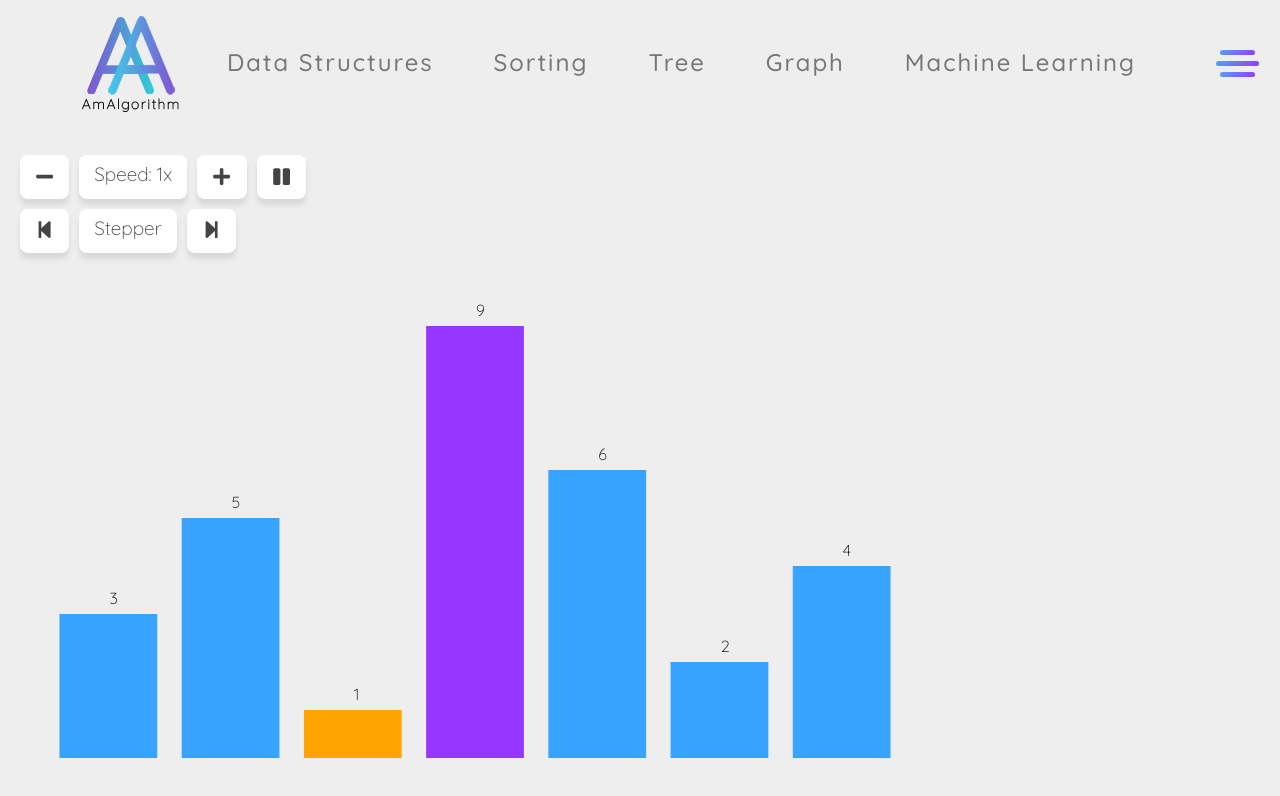
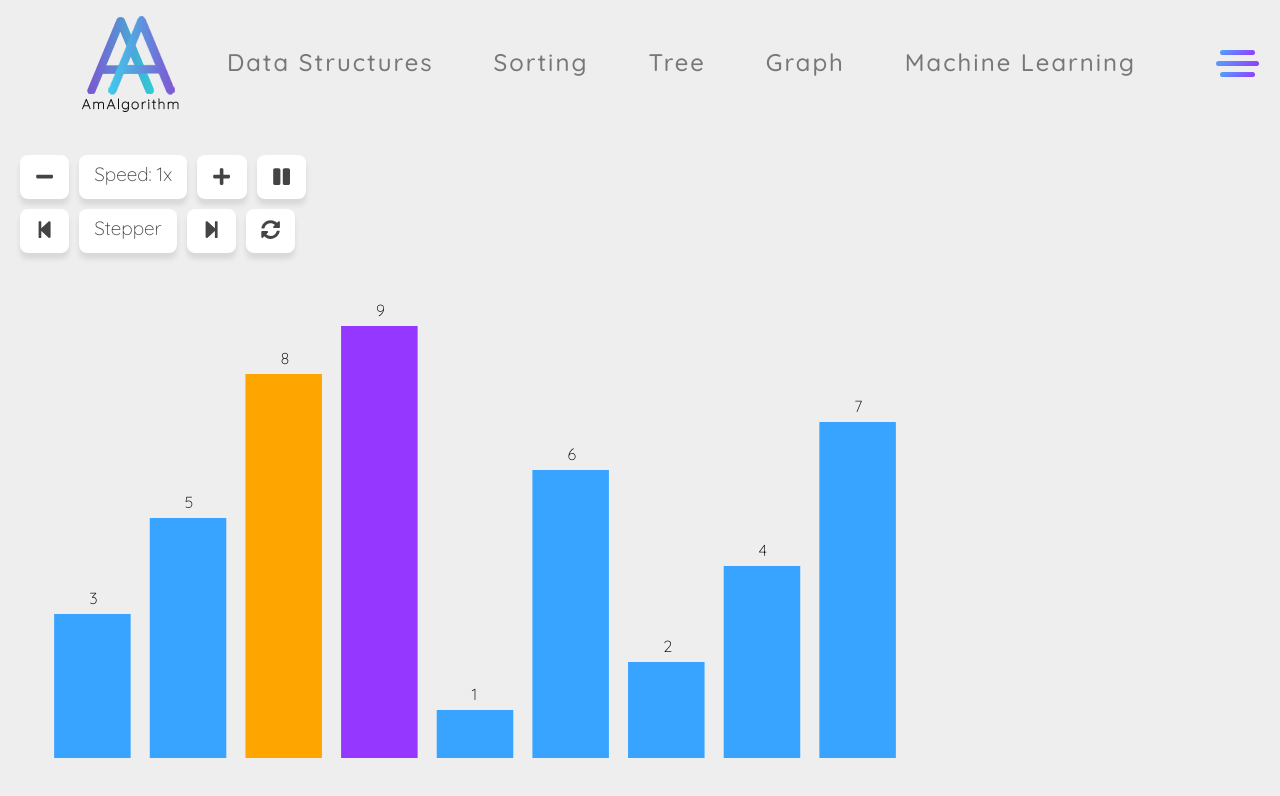
Before and after one commit to luaywadie/AmAlgorithms, a React (Create React App) app in the folder visualizations-app/: page /insertion_sort in a window 1280 px wide. Shown: the top 796 px of the page. Built offline with nearby package versions, Linux system fonts and the light colour scheme.

Commit message:
Added the ability to restart and randomize the array.

```diff
--- a/visualizations-app/src/Components/algorithms/sorts/InsertionSort.js
+++ b/visualizations-app/src/Components/algorithms/sorts/InsertionSort.js
@@ -4,9 +4,7 @@ import * as d3 from 'd3';
 // Libraries
 import {Container, Row, Col, Tooltip, OverlayTrigger } from 'react-bootstrap';
 import { FaStepBackward, FaStepForward, FaPause, FaPlay,
-        FaPlus, FaMinus} from 'react-icons/fa';
-import { to } from 'mathjs';
-import { svg } from 'd3';
+        FaPlus, FaMinus, FaSyncAlt} from 'react-icons/fa';
 
 
 class InsertionSort extends Component {
@@ -15,7 +13,7 @@ class InsertionSort extends Component {
     this.state = {
       animation_queue: [],
       stepper_queue: [],
-      data: [9, 5, 3, 1, 6, 2, 4],
+      data: [9, 5, 3, 8, 1, 6, 2, 4, 7],
       speed: 1000,
       speedFactor: 1,
       speedChanged: false,
@@ -30,6 +28,15 @@ class InsertionSort extends Component {
     window.onblur = () => {
       this.setState({paused: true})
     }
+    // Start the Algorithm
+    this.startAlgorithm();
+  }
+
+  componentWillUnmount() {
+    this.endInterval();
+  }
+
+  startAlgorithm = () => {
     // set the dimensions and margins of the graph
     var margin = { top: 20, right: 0, bottom: 0, left: 20 },
     width = 900 - margin.left - margin.right,
@@ -81,7 +88,7 @@ class InsertionSort extends Component {
     .enter()
     .append('text')
     .attr('x', function (d) {
-      return x(d) + 50;
+      return x(d) + 35;
     })
     .attr('y', function (d) {
       return y(d) - 10;
@@ -105,14 +112,8 @@ class InsertionSort extends Component {
       return height - y(d);
     });
 
-    // Sort
-    this.insertionSort(this.state.data)
     // Calculate Speed
     this.startInterval()
-  }
-
-  componentWillUnmount() {
-    this.endInterval();
   }
 
   insertionSort = (arr) => {
@@ -126,12 +127,13 @@ class InsertionSort extends Component {
         this.state.animation_queue.push([j, j + 1]);
       }
       arr[j + 1] = el;
-      console.log(arr);
     }
     return arr;
   };
 
   startInterval = () => {
+    // Sort
+    this.insertionSort(this.state.data)
     this.setState({speed: (1000 - ((this.state.speedFactor * 1000) - 1000))})
     this.setState({interval: this.intervalEngine()})
   }
@@ -144,6 +146,7 @@ class InsertionSort extends Component {
 
   endInterval = () => {
     clearInterval(this.state.interval);
+    this.setState({paused: true})
   }
 
   intervalEngine = () => {
@@ -225,8 +228,8 @@ class InsertionSort extends Component {
   // Stepper
   stepBack = () => {
     if (this.state.stepper_queue.length > 0) {
-      let toElement = this.state.stepper_queue[0][1]
-      let fromElement = this.state.stepper_queue[0][0]
+      let toElement = this.state.stepper_queue[0][0]
+      let fromElement = this.state.stepper_queue[0][1]
       this.swapBars(toElement, fromElement)
       this.state.stepper_queue.shift()
       this.state.animation_queue.unshift([fromElement, toElement])
@@ -245,6 +248,35 @@ class InsertionSort extends Component {
     } else {
       // Handle Button Animations
     }
+  }
+
+  restartRandom = () => {
+    let MIN = 1;
+    let MAX = 10;
+    let randomArray = [];
+
+    while (randomArray.length < 9) {
+      let randomNumber = Math.floor(Math.random() * MAX) + MIN;
+      if (randomArray.indexOf(randomNumber) < 0) randomArray.push(randomNumber);
+    }
+
+    this.endInterval()
+    this.clearSVG()
+    this.setState({data: randomArray},
+      this.startAlgorithm());
+    // this.endInterval();
+    // this.clearSVG();
+    // this.startAlgorithm();
+  }
+
+  clearSVG = () => {
+    // Clear the document container
+    document.getElementById("sort-container").innerHTML = "";
+    // Clear the animation and stepper queues
+    this.state.animation_queue = [];
+    this.state.stepper_queue = [];
+    // this.setState({animation_queue: []});
+    // this.setState({stepper_queue: []});
   }
 
 
@@ -322,6 +354,25 @@ class InsertionSort extends Component {
           >
             <FaStepForward></FaStepForward>
           </button>
+          <OverlayTrigger
+            key="bottom"
+            placement="bottom"
+            overlay={
+              <Tooltip id="tooltip-top">
+                Restart & Randomize<br></br> Array List
+              </Tooltip>
+            }
+          >
+            <button
+              className="graph-button"
+              ref="bottom"
+              onClick={() => {
+                this.restartRandom()
+              }}
+            >
+              <FaSyncAlt></FaSyncAlt>
+            </button>
+          </OverlayTrigger>
         </Row>
         <Row>
           <div id="sort-container"></div>
```
